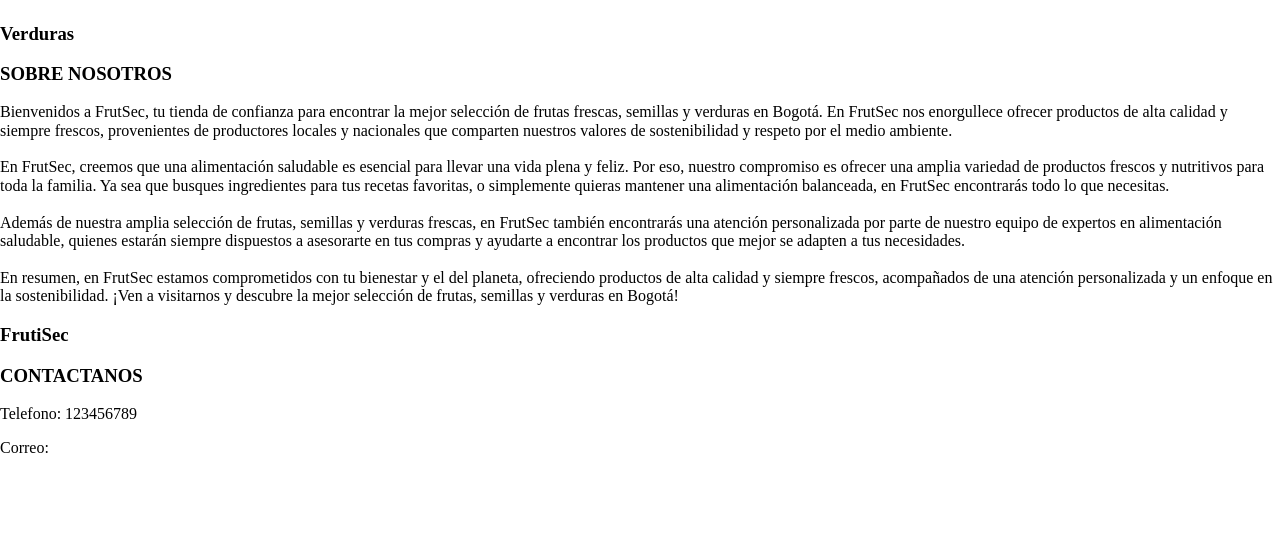
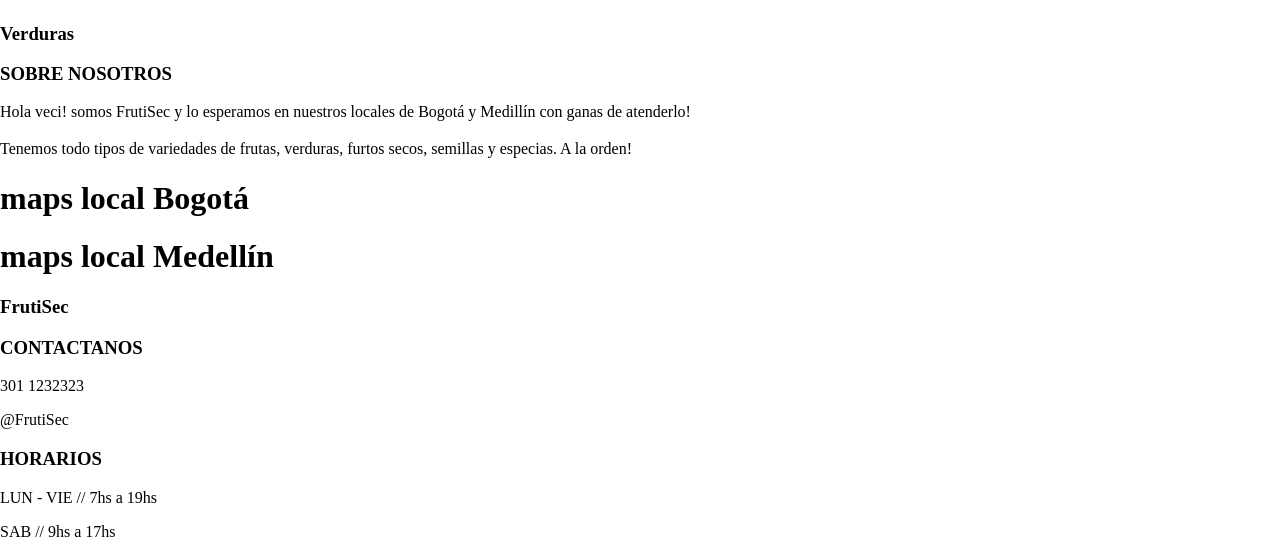
Before and after one commit to dotdev4/FrutSec, a Flask app: page / in a window 1280 px wide. Shown: the part 1971-2528 px from the top of the page. Before the commit the page ends 2424 px from the top, so only its background shows below. Run offline with Flask 2, Linux system fonts and the light colour scheme; some libraries are stand-ins or nearby versions.

Commit message:
arreglos estéticos de index y productos

```diff
--- a/app.py
+++ b/app.py
@@ -42,4 +42,4 @@
         return render_template('index.html')
 
 if __name__ == '__main__':
-    app.run(host="192.168.0.3", port=5000)
+    app.run(debug=True)
--- a/templates/index.html
+++ b/templates/index.html
@@ -83,38 +83,37 @@
     <!-- ABOUT -->
     <div class="about-container">
       <h3>SOBRE NOSOTROS</h3>
-      <p>Bienvenidos a <span>FrutSec</span>, tu tienda de confianza para encontrar la mejor selección de frutas frescas,
-        semillas y verduras en Bogotá. En <span>FrutSec</span> nos enorgullece ofrecer productos de alta calidad y siempre
-        frescos, provenientes de productores locales y nacionales que comparten nuestros valores de
-        sostenibilidad y respeto por el medio ambiente. <br> <br>
-
-        En <span>FrutSec</span>, creemos que una alimentación saludable es esencial para llevar una vida plena y feliz. Por
-        eso, nuestro compromiso es ofrecer una amplia variedad de productos frescos y nutritivos para toda la
-        familia. Ya sea que busques ingredientes para tus recetas favoritas, o simplemente quieras mantener una
-        alimentación balanceada, en <span>FrutSec</span> encontrarás todo lo que necesitas.
-        <br> <br>
-
-        Además de nuestra amplia selección de frutas, semillas y verduras frescas, en <span>FrutSec</span> también
-        encontrarás una atención personalizada por parte de nuestro equipo de expertos en alimentación
-        saludable, quienes estarán siempre dispuestos a asesorarte en tus compras y ayudarte a encontrar los
-        productos que mejor se adapten a tus necesidades.
-        <br><br>
-
-        En resumen, en <span>FrutSec</span> estamos comprometidos con tu bienestar y el del planeta, ofreciendo productos de
-        alta calidad y siempre frescos, acompañados de una atención personalizada y un enfoque en la
-        sostenibilidad. ¡Ven a visitarnos y descubre la mejor selección de frutas, semillas y verduras en
-        Bogotá!</p>
+      <div class="about-container-chil">
+        <p>Hola veci! somos <span>FrutiSec</span> y lo esperamos en nuestros locales de Bogotá y Medillín con ganas de atenderlo!<br><br>
+        Tenemos todo tipos de variedades de frutas, verduras, furtos secos, semillas y especias. A la orden!</p>
+        <div class="direcciones">
+          <div class="dir1">
+            <h1>maps local Bogotá</h1>
+          </div>
+          <div class="dir1">
+            <h1>maps local Medellín</h1>
+          </div>
+        </div>
+      </div>
     </div>
 
+    <!-- FOOTER -->
     <footer>
       <div class="footer-container">
         <div class="footer-container-left">
           <h3>FrutiSec</h3>
         </div>
+        <div class="footer-container-center">
+          <h3>CONTACTANOS</h3>
+          <p> 301 1232323</p>   <!-- Separá estos como vos sabés xd, el space-arround queda muy separado -->
+          <p> @FrutiSec</p>
+        </div>
         <div class="footer-container-right">
-          <h3>CONTACTANOS</h3>
-          <p>Telefono: 123456789</p>
-          <p>Correo:
+          <h3>HORARIOS</h3>
+          <p>LUN - VIE // 7hs a 19hs</p>
+          <p>SAB // 9hs a 17hs</p>
+        </div>
+      </div>
     </footer>
 
   </div>
```
Also changed, not shown: templates/productos.html (+36 -1 lines), 6 other files.
